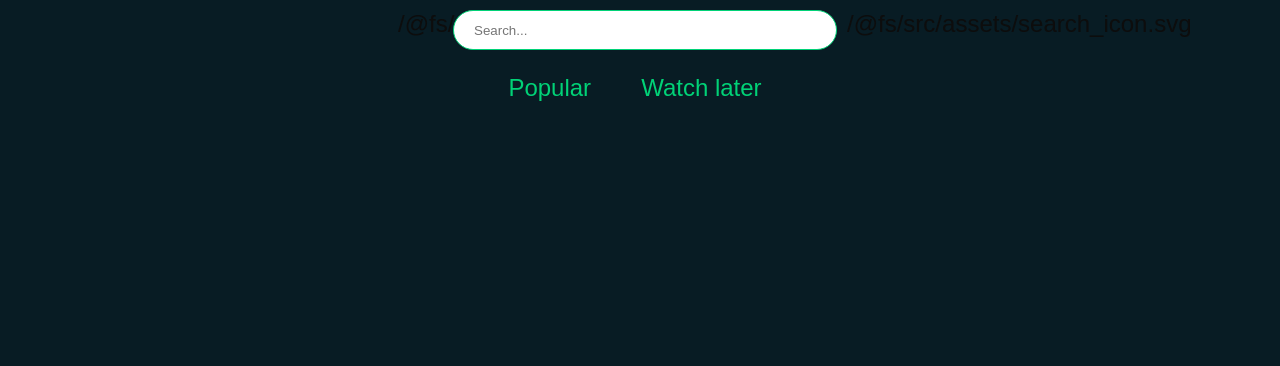
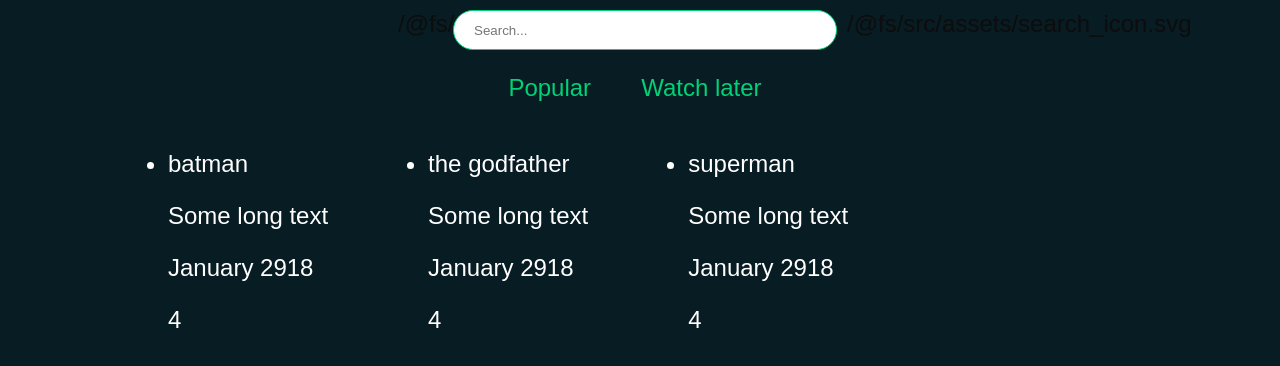
Before and after one commit to yacmeno/tmdb-app, a React app: page / in a window 1280 px wide. Shown: the top 366 px of the page. Built offline with nearby package versions, Linux system fonts and the light colour scheme.

Commit message:
Added initial setup for the router
The router uses the DOM history API.

```diff
--- a/src/components/App.tsx
+++ b/src/components/App.tsx
@@ -1,14 +1,12 @@
 import React from "react";
-import Header from "./Header";
-import Navigation from "./Navigation";
+import { Router } from "./Router";
+
+const routes = new Map<string, string>();
+routes.set("/popular", "Popular");
+routes.set("/watch-later", "Watch later");
 
 const App: React.FC = () => {
-	return (
-		<>
-			<Header />
-			<Navigation />
-		</>
-	);
+	return <Router routes={routes} />;
 };
 
 export default App;
--- /dev/null
+++ b/src/components/MovieListing/MovieCard.tsx
@@ -0,0 +1,24 @@
+import React from "react";
+
+export interface IMovieCardProps {
+	title: string;
+	overview: string;
+	release_date: string;
+	vote_average: number;
+}
+
+export const MovieCard: React.FC<IMovieCardProps> = ({
+	title,
+	overview,
+	release_date,
+	vote_average,
+}) => {
+	return (
+		<li style={{ marginRight: "100px" }}>
+			<p>{title}</p>
+			<p>{overview}</p>
+			<p>{release_date}</p>
+			<p>{vote_average}</p>
+		</li>
+	);
+};
--- /dev/null
+++ b/src/components/MovieListing/MovieList.tsx
@@ -0,0 +1,88 @@
+import React from "react";
+import { MovieCard, IMovieCardProps } from "./MovieCard";
+
+interface IMovieListProps {
+	currentRoute: string;
+}
+
+export const MovieList: React.FC<IMovieListProps> = ({ currentRoute }) => {
+	const [movies, setMovies] = React.useState<IMovieCardProps[]>([]);
+
+	React.useEffect(() => {
+		// api call for first page of popular movies
+		popularMovies.push(
+			{
+				title: "batman",
+				overview: "Some long text",
+				release_date: "January 2918",
+				vote_average: 4,
+			},
+			{
+				title: "the godfather",
+				overview: "Some long text",
+				release_date: "January 2918",
+				vote_average: 4,
+			},
+			{
+				title: "superman",
+				overview: "Some long text",
+				release_date: "January 2918",
+				vote_average: 4,
+			},
+		);
+	}, []);
+
+	React.useEffect(() => {
+		if (currentRoute === "/" || currentRoute === "/popular") {
+			setMovies(popularMovies);
+		} else if (currentRoute === "/watch-later") {
+			setMovies(watchLaterMovies);
+		}
+	}, [currentRoute]);
+
+	return (
+		<ul
+			style={{
+				color: "white",
+				display: "flex",
+				alignItems: "center",
+				width: "80%",
+				margin: "auto",
+				flexWrap: "wrap",
+			}}
+		>
+			{movies.map((movie, i) => (
+				<MovieCard
+					key={i}
+					title={movie.title}
+					release_date={movie.release_date}
+					overview={movie.overview}
+					vote_average={movie.vote_average}
+				/>
+			))}
+		</ul>
+	);
+};
+
+const popularMovies: IMovieCardProps[] = [];
+
+const watchLaterMovies: IMovieCardProps[] = [
+	{
+		title: "spider man",
+		overview: "Some long text",
+		release_date: "January 2918",
+		vote_average: 4,
+	},
+	{
+		title: "ant man",
+		overview: "Some long text",
+		release_date: "January 2918",
+		vote_average: 4,
+	},
+	{
+		title: "bad man",
+		overview: "Some long text",
+		release_date: "January 2918",
+		vote_average: 4,
+	},
+];
--- /dev/null
+++ b/src/components/Nav/Link.tsx
@@ -0,0 +1,25 @@
+import React from "react";
+
+interface ILinkProps {
+	to: string;
+	text: string;
+	onRouteChange: any;
+	currentRoute: string;
+}
+
+export const Link: React.FC<ILinkProps> = ({
+	to,
+	text,
+	onRouteChange,
+	currentRoute,
+}) => {
+	return (
+		<a
+			className={currentRoute === to ? "active" : ""}
+			href={to}
+			onClick={(e: React.MouseEvent) => onRouteChange(e, to)}
+		>
+			{text}
+		</a>
+	);
+};
--- /dev/null
+++ b/src/components/Nav/Navbar.tsx
@@ -0,0 +1,39 @@
+import React from "react";
+import { Link } from "./Link";
+
+interface INavigationProps {
+	routes: Map<string, string>;
+	currentRoute: string;
+	onRouteChange: any;
+}
+
+export const Navbar: React.FC<INavigationProps> = ({
+	routes,
+	onRouteChange,
+	currentRoute,
+}) => {
+	const links: JSX.Element[] = [];
+
+	routes.forEach((v, k) =>
+		links.push(
+			<li key={k}>
+				<Link
+					to={k}
+					text={v}
+					onRouteChange={(e: React.MouseEvent, route: string) =>
+						onRouteChange(e, route)
+					}
+					currentRoute={currentRoute}
+				/>
+			</li>,
+		),
+	);
+
+	return (
+		<nav className="navigation">
+			<ul>{links}</ul>
+		</nav>
+	);
+};
+
+export default Navbar;
--- a/src/components/Navigation.tsx
+++ /dev/null
@@ -1,18 +0,0 @@
-import React from "react";
-
-const Navigation: React.FC = () => {
-	return (
-		<nav className="navigation">
-			<ul>
-				<li>
-					<a href="#popular">Popular</a>
-				</li>
-				<li>
-					<a href="#watch-later">Watch later</a>
-				</li>
-			</ul>
-		</nav>
-	);
-};
-
-export default Navigation;
--- /dev/null
+++ b/src/components/Router.tsx
@@ -0,0 +1,38 @@
+import React from "react";
+import Header from "./Header";
+import Navbar from "./Nav/Navbar";
+import { MovieList } from "./MovieListing/MovieList";
+
+interface IRouterProps {
+	routes: Map<string, string>;
+}
+
+export const Router: React.FC<IRouterProps> = ({ routes }) => {
+	const [currentRoute, setCurrentRoute] = React.useState<string>("/");
+
+	// Setup initial route client navigated to
+	React.useEffect(() => {
+		const browserRoute = window.location.pathname;
+		setCurrentRoute(browserRoute);
+	}, []);
+
+	const handleRouteChange = (ev: React.MouseEvent, targetRoute: string) => {
+		ev.preventDefault();
+		setCurrentRoute(targetRoute);
+		history.pushState({ page: targetRoute }, "", targetRoute);
+	};
+
+	return (
+		<>
+			<Header />
+			<Navbar
+				routes={routes}
+				currentRoute={currentRoute}
+				onRouteChange={(e: React.MouseEvent, route: string) =>
+					handleRouteChange(e, route)
+				}
+			/>
+			<MovieList currentRoute={currentRoute} />
+		</>
+	);
+};
--- a/src/styles/navigation.scss
+++ b/src/styles/navigation.scss
@@ -15,5 +15,8 @@
 		&:hover {
 			@include hover-drop-shadow;
 		}
+		&.active {
+			text-decoration: underline;
+		}
 	}
 }
--- a/tsconfig.json
+++ b/tsconfig.json
@@ -10,7 +10,8 @@
     "outDir": "./build",
     "strict": true,
     "esModuleInterop": true,
-    "allowSyntheticDefaultImports": true
+    "allowSyntheticDefaultImports": true,
+    "downlevelIteration": true
   },
   "include": [
     "src/**/*"
--- a/webpack.config.js
+++ b/webpack.config.js
@@ -53,5 +53,6 @@ module.exports = {
 	],
 	devServer: {
 		stats: "errors-only",
+		historyApiFallback: true,
 	},
 };
```
